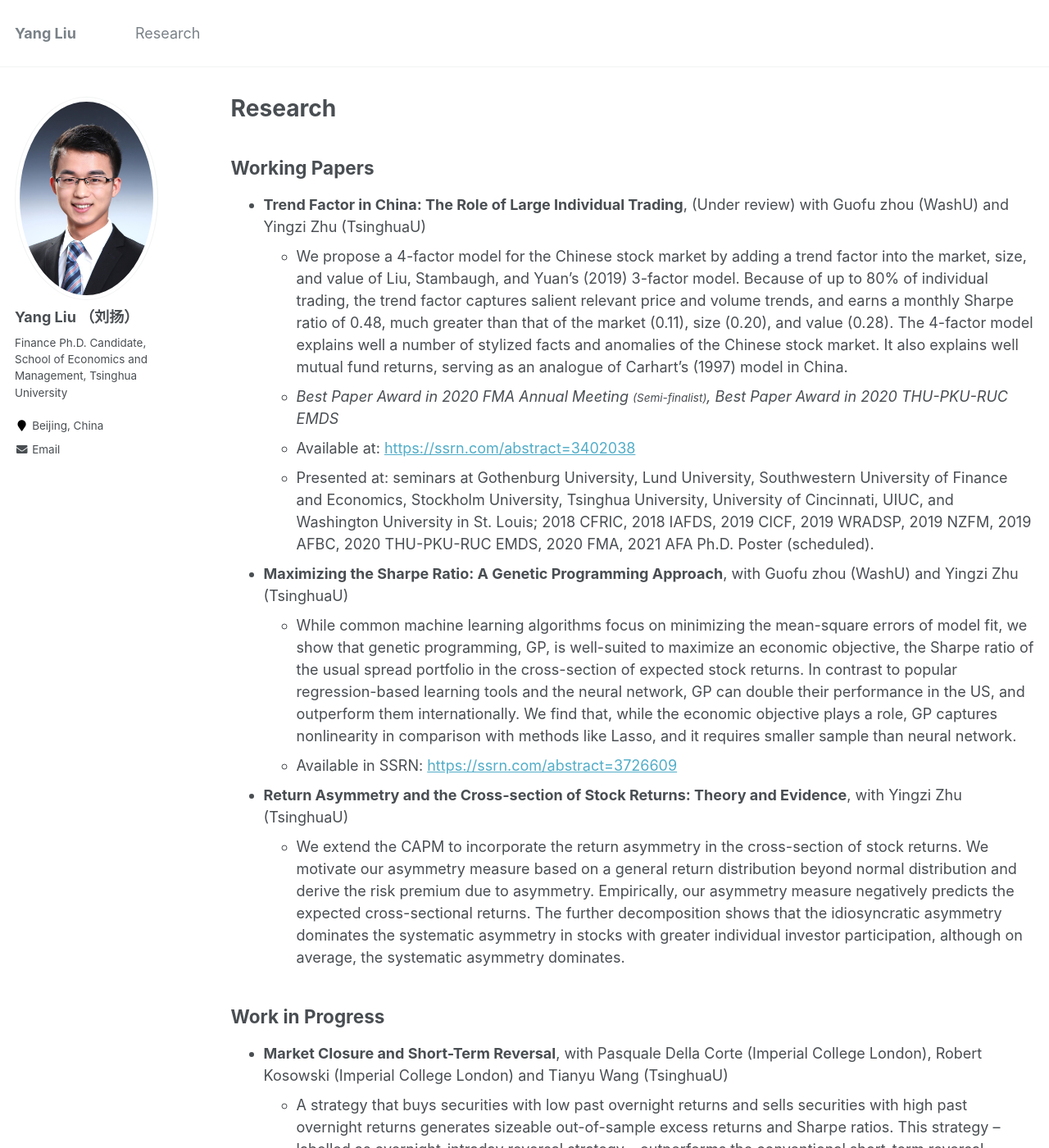
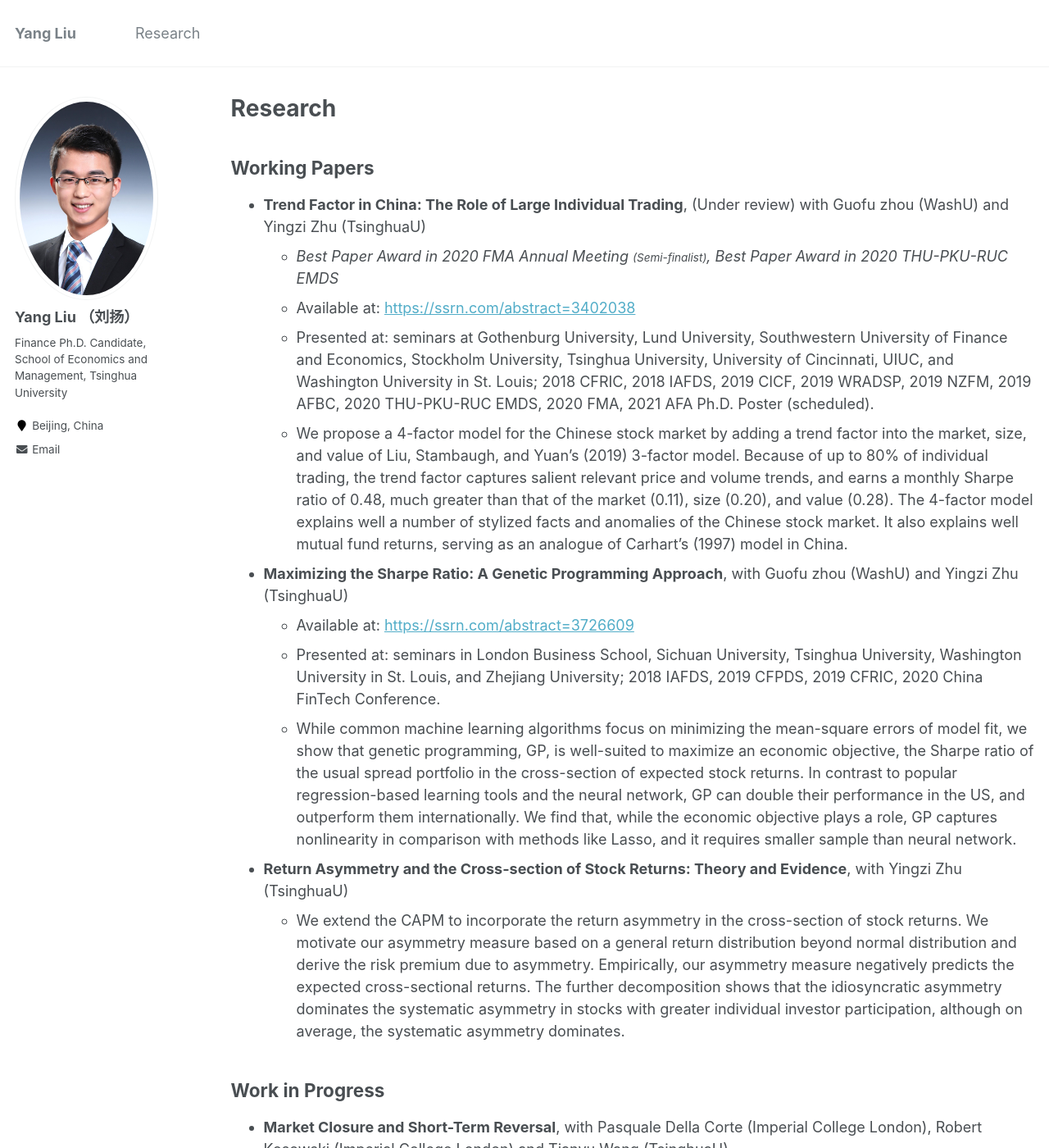
Before and after one commit to yangliu-finance/yangliu-finance.github.io, a Jekyll site: the page built from _pages/research.md, in a window 1280 px wide and 1400 px high. Shown: the whole window at 82% size. Built offline with Jekyll 4.4.1, drawn with Linux system fonts in a browser that asks for light colours.

Commit message:
Update research.md

```diff
--- a/_pages/research.md
+++ b/_pages/research.md
@@ -10,26 +10,27 @@ Working Papers
 ------
 
 + **Trend Factor in China: The Role of Large Individual Trading**, (Under review) with Guofu zhou (WashU) and Yingzi Zhu (TsinghuaU)
+  + *Best Paper Award in 2020 FMA Annual Meeting <small>(Semi-finalist)</small>, Best Paper Award in 2020 THU-PKU-RUC EMDS*
+  + Available at: [https://ssrn.com/abstract=3402038](https://ssrn.com/abstract=3402038)
+  + Presented at: seminars at Gothenburg University, Lund University, Southwestern University of Finance and Economics, Stockholm University, Tsinghua University, University of Cincinnati, UIUC, and Washington University in St. Louis; 2018 CFRIC, 2018 IAFDS, 2019 CICF, 2019 WRADSP, 2019 NZFM, 2019 AFBC, 2020 THU-PKU-RUC EMDS, 2020 FMA, 2021 AFA Ph.D. Poster (scheduled).
   + We propose a 4-factor model for the Chinese stock market by adding a trend factor into the market, size, and value of Liu, Stambaugh, and Yuan's (2019)
   3-factor model. Because of up to 80% of individual trading, the trend factor captures salient relevant price and volume trends,
   and earns a monthly Sharpe ratio of 0.48, much greater than that of the market (0.11), size (0.20), and value (0.28).
   The 4-factor model explains well a number of stylized facts and anomalies of the Chinese stock market. It also explains well mutual fund returns,
   serving as an analogue of Carhart’s (1997) model in China.
-  + *Best Paper Award in 2020 FMA Annual Meeting <small>(Semi-finalist)</small>, Best Paper Award in 2020 THU-PKU-RUC EMDS*
-  + Available at: [https://ssrn.com/abstract=3402038](https://ssrn.com/abstract=3402038)
-  + Presented at: seminars at Gothenburg University, Lund University, Southwestern University of Finance and Economics, Stockholm University, Tsinghua University, University of Cincinnati, UIUC, and Washington University in St. Louis; 2018 CFRIC, 2018 IAFDS, 2019 CICF, 2019 WRADSP, 2019 NZFM, 2019 AFBC, 2020 THU-PKU-RUC EMDS, 2020 FMA, 2021 AFA Ph.D. Poster (scheduled).
-
 
 
 
 + **Maximizing the Sharpe Ratio: A Genetic Programming Approach**, with Guofu zhou (WashU) and Yingzi Zhu (TsinghuaU)
+  + Available at: [https://ssrn.com/abstract=3726609](https://ssrn.com/abstract=3726609)
+  + Presented at: seminars in London Business School, Sichuan University, Tsinghua University, Washington University in St. Louis, and Zhejiang University; 2018 IAFDS, 2019 CFPDS, 2019 CFRIC, 2020 China FinTech Conference.
   + While common machine learning algorithms focus on minimizing the mean-square errors of model fit,
   we show that genetic programming, GP, is well-suited to maximize an economic objective, the Sharpe ratio of
   the usual spread portfolio in the cross-section of expected stock returns. In contrast to popular regression-based
   learning tools and the neural network, GP can double their performance in the US, and outperform them internationally.
   We find that, while the economic objective plays a role, GP captures nonlinearity in comparison with methods like Lasso,
   and it requires smaller sample than neural network.
-  + Available in SSRN: [https://ssrn.com/abstract=3726609](https://ssrn.com/abstract=3726609)
+
 
 
 + **Return Asymmetry and the Cross-section of Stock Returns: Theory and Evidence**, with Yingzi Zhu (TsinghuaU)
```
